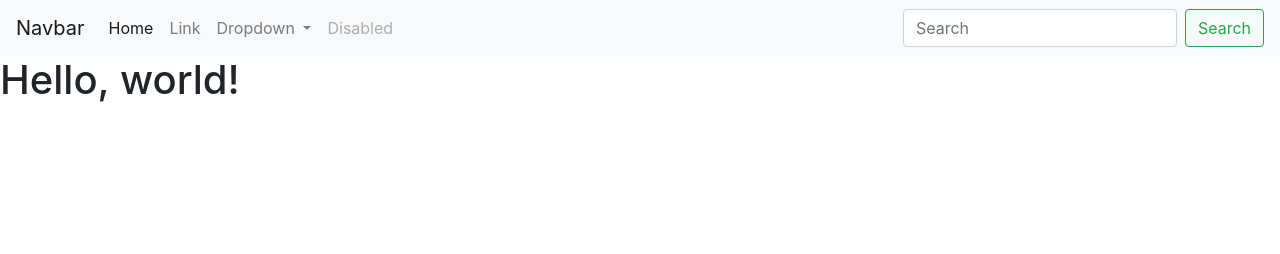
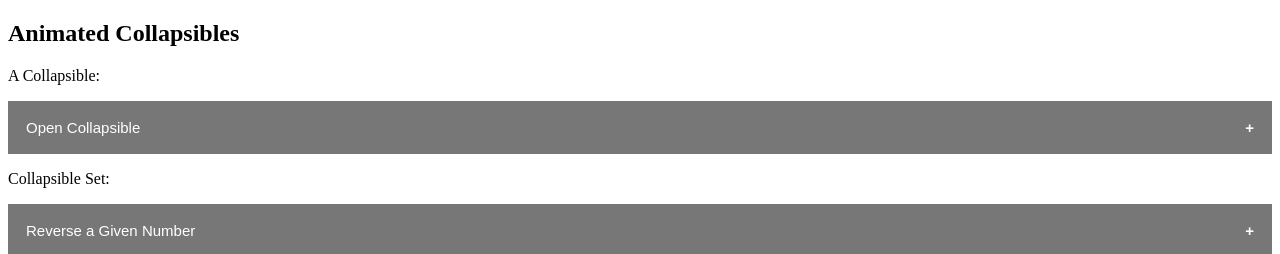
Before and after one commit to Abhitator216/CodeSHA, a Django app: page / in a window 1280 px wide. Shown: the top 254 px of the page. Run offline with Django 4.2, Linux system fonts and the light colour scheme.

Commit message:
adding collapsse

```diff
--- a/codesha/templates/index.html
+++ b/codesha/templates/index.html
@@ -1,64 +1,119 @@
-<!doctype html>
-<html lang="en">
+
+<!DOCTYPE html>
+<html>
 <head>
-    <!-- Required meta tags -->
-    <meta charset="utf-8">
-    <meta name="viewport" content="width=device-width, initial-scale=1, shrink-to-fit=no">
+<meta name="viewport" content="width=device-width, initial-scale=1">
+<style>
+.collapsible {
+  background-color: #777;
+  color: white;
+  cursor: pointer;
+  padding: 18px;
+  width: 100%;
+  border: none;
+  text-align: left;
+  outline: none;
+  font-size: 15px;
+}
 
-    <!-- Bootstrap CSS -->
-    <link rel="stylesheet" href="https://cdn.jsdelivr.net/npm/bootstrap@4.6.1/dist/css/bootstrap.min.css" integrity="sha384-zCbKRCUGaJDkqS1kPbPd7TveP5iyJE0EjAuZQTgFLD2ylzuqKfdKlfG/eSrtxUkn" crossorigin="anonymous">
+.active, .collapsible:hover {
+  background-color: #555;
+}
 
-    <title>Hello, world!</title>
+.collapsible:after {
+  content: '\002B';
+  color: white;
+  font-weight: bold;
+  float: right;
+  margin-left: 5px;
+}
+
+.active:after {
+  content: "\2212";
+}
+
+.content {
+  padding: 0 18px;
+  max-height: 0;
+  overflow: hidden;
+  transition: max-height 0.2s ease-out;
+  background-color: #1d048d;
+  justify-content: space-around;
+}
+</style>
 </head>
 <body>
-    <nav class="navbar navbar-expand-lg navbar-light bg-light">
-        <a class="navbar-brand" href="#">Navbar</a>
-        <button class="navbar-toggler" type="button" data-toggle="collapse" data-target="#navbarSupportedContent" aria-controls="navbarSupportedContent" aria-expanded="false" aria-label="Toggle navigation">
-          <span class="navbar-toggler-icon"></span>
-        </button>
 
-        <div class="collapse navbar-collapse" id="navbarSupportedContent">
-          <ul class="navbar-nav mr-auto">
-            <li class="nav-item active">
-              <a class="nav-link" href="#">Home <span class="sr-only">(current)</span></a>
-            </li>
-            <li class="nav-item">
-              <a class="nav-link" href="#">Link</a>
-            </li>
-            <li class="nav-item dropdown">
-              <a class="nav-link dropdown-toggle" href="#" id="navbarDropdown" role="button" data-toggle="dropdown" aria-expanded="false">
-                Dropdown
-              </a>
-              <div class="dropdown-menu" aria-labelledby="navbarDropdown">
-                <a class="dropdown-item" href="#">Action</a>
-                <a class="dropdown-item" href="#">Another action</a>
-                <div class="dropdown-divider"></div>
-                <a class="dropdown-item" href="#">Something else here</a>
+<h2>Animated Collapsibles</h2>
+
+<p>A Collapsible:</p>
+<button class="collapsible">Open Collapsible</button>
+<div class="content">
+  <p>Lorem ipsum dolor sit amet, consectetur adipisicing elit, sed do eiusmod tempor incididunt ut labore et dolore magna aliqua. Ut enim ad minim veniam, quis nostrud exercitation ullamco laboris nisi ut aliquip ex ea commodo consequat.</p>
 </div>
-            </li>
-            <li class="nav-item">
-              <a class="nav-link disabled">Disabled</a>
-            </li>
-          </ul>
-          <form class="form-inline my-2 my-lg-0">
-            <input class="form-control mr-sm-2" type="search" placeholder="Search" aria-label="Search">
-            <button class="btn btn-outline-success my-2 my-sm-0" type="submit">Search</button>
-          </form>
+
+<p>Collapsible Set:</p>
+<button class="collapsible">Reverse a Given Number</button>
+<div class="content" style="display:flex">
+  <div class="embed-responsive embed-responsive-16by9">
+    <iframe style="border: 5px inset cyan;" width="560" height="315" src="https://www.youtube.com/embed/t3U9PwCCBY4" title="YouTube video player" frameborder="0" allow="accelerometer; autoplay; clipboard-write; encrypted-media; gyroscope; picture-in-picture" allowfullscreen></iframe>
+
   </div>
-      </nav>
-    <h1>Hello, world!</h1>
+  <div>
 
-    <!-- Optional JavaScript; choose one of the two! -->
 
-    <!-- Option 1: jQuery and Bootstrap Bundle (includes Popper) -->
-    <script src="https://cdn.jsdelivr.net/npm/jquery@3.5.1/dist/jquery.slim.min.js" integrity="sha384-DfXdz2htPH0lsSSs5nCTpuj/zy4C+OGpamoFVy38MVBnE+IbbVYUew+OrCXaRkfj" crossorigin="anonymous"></script>
-    <script src="https://cdn.jsdelivr.net/npm/bootstrap@4.6.1/dist/js/bootstrap.bundle.min.js" integrity="sha384-fQybjgWLrvvRgtW6bFlB7jaZrFsaBXjsOMm/tB9LTS58ONXgqbR9W8oWht/amnpF" crossorigin="anonymous"></script>
+    <p>Code goes here:</p>
 
-    <!-- Option 2: Separate Popper and Bootstrap JS -->
-    <!--
-    <script src="https://cdn.jsdelivr.net/npm/jquery@3.5.1/dist/jquery.slim.min.js" integrity="sha384-DfXdz2htPH0lsSSs5nCTpuj/zy4C+OGpamoFVy38MVBnE+IbbVYUew+OrCXaRkfj" crossorigin="anonymous"></script>
-    <script src="https://cdn.jsdelivr.net/npm/popper.js@1.16.1/dist/umd/popper.min.js" integrity="sha384-9/reFTGAW83EW2RDu2S0VKaIzap3H66lZH81PoYlFhbGU+6BZp6G7niu735Sk7lN" crossorigin="anonymous"></script>
-    <script src="https://cdn.jsdelivr.net/npm/bootstrap@4.6.1/dist/js/bootstrap.min.js" integrity="sha384-VHvPCCyXqtD5DqJeNxl2dtTyhF78xXNXdkwX1CZeRusQfRKp+tA7hAShOK/B/fQ2" crossorigin="anonymous"></script>
-    -->
+  <pre>
+    #include<stdio.h>
+      int main()
+     {
+     int n, reverse=0, rem;
+     printf("Enter a number: ");
+       scanf("%d", &n);
+       while(n!=0)
+       {
+          rem=n%10;
+          reverse=reverse*10+rem;
+          n/=10;
+       }
+       printf("Reversed Number: %d",reverse);
+     return 0;
+     }
+    </pre>
+  </div>
+
+
+</div>
+</div>
+</div></div>
+
+</div>
+<button class="collapsible">Subset Sum Problem</button>
+<div class="content">
+  <p>Lorem ipsum dolor sit amet, consectetur adipisicing elit, sed do eiusmod tempor incididunt ut labore et dolore magna aliqua. Ut enim ad minim veniam, quis nostrud exercitation ullamco laboris nisi ut aliquip ex ea commodo consequat.</p>
+</div>
+<button class="collapsible">Equal Sum Problem</button>
+<div class="content">
+  <p>Lorem ipsum dolor sit amet, consectetur adipisicing elit, sed do eiusmod tempor incididunt ut labore et dolore magna aliqua. Ut enim ad minim veniam, quis nostrud exercitation ullamco laboris nisi ut aliquip ex ea commodo consequat.</p>
+</div>
+
+<script>
+var coll = document.getElementsByClassName("collapsible");
+var i;
+
+for (i = 0; i < coll.length; i++) {
+  coll[i].addEventListener("click", function() {
+    this.classList.toggle("active");
+    var content = this.nextElementSibling;
+    if (content.style.maxHeight){
+      content.style.maxHeight = null;
+    } else {
+      content.style.maxHeight = content.scrollHeight + "px";
+    }
+  });
+}
+</script>
+
 </body>
 </html>
```
Also changed, not shown: index.html (+70 -7 lines), codesha/templates/Code-sha-logo-modified.png (added). Lines whose indentation alone changed are shown as unchanged.
